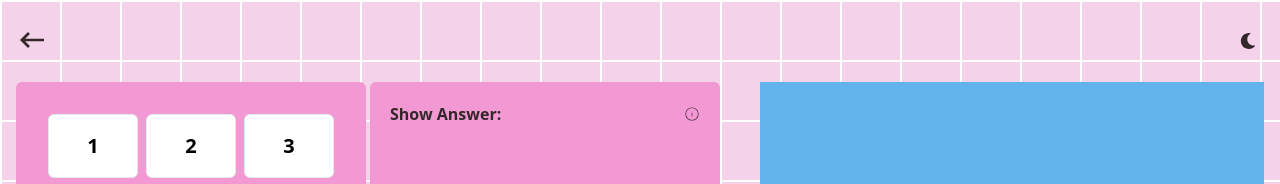
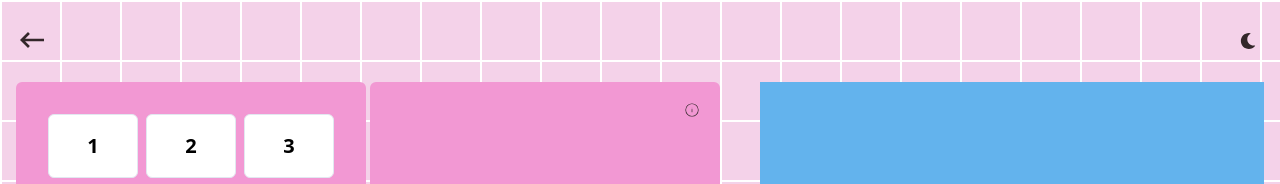
Before and after one commit to changyenna/my-website, a React (Create React App) app: page /playground in a window 1280 px wide. Shown: the top 184 px of the page. Built offline with nearby package versions, Linux system fonts and the light colour scheme.

Commit message:
minor ui updates

```diff
--- a/src/pages/playground/EightPuzzle/AnswerKey.js
+++ b/src/pages/playground/EightPuzzle/AnswerKey.js
@@ -5,10 +5,10 @@ import {
     Grid,
     GridItem,
     HStack,
-    Button,
     Popover,
     PopoverTrigger,
     PopoverContent,
+    PopoverFooter,
     PopoverHeader,
     PopoverBody,
     PopoverArrow,
@@ -43,7 +43,13 @@ const MatrixDisplay = ({ matrix }) => (
     </Grid>
 );
 
-const AnswerKey = ({ scrollBehavior, showAnswer, setShowAnswer, path }) => {
+const AnswerKey = ({
+    scrollBehavior,
+    showAnswer,
+    setShowAnswer,
+    path,
+    shufflePressed
+}) => {
     return (
         <Box
             // width="100%"
@@ -57,11 +63,15 @@ const AnswerKey = ({ scrollBehavior, showAnswer, setShowAnswer, path }) => {
                             onClick={() => setShowAnswer(!showAnswer)}
                             cursor="pointer"
                         >
-                            {showAnswer ? 'Hide Answer: ' : 'Show Answer: '}
+                            {!shufflePressed
+                                ? null
+                                : showAnswer
+                                ? 'Hide Answer: '
+                                : 'Show Answer: '}
                         </Text>
                         <Popover placement="bottom">
                             <PopoverTrigger>
-                                <Box>
+                                <Box cursor="pointer">
                                     <CiCircleInfo />
                                 </Box>
                             </PopoverTrigger>
@@ -76,11 +86,9 @@ const AnswerKey = ({ scrollBehavior, showAnswer, setShowAnswer, path }) => {
                                         To solve the 8-puzzle and discover the
                                         most optimal path to the goal state, we
                                         employ the A* search algorithm. This
-                                        algorithm assesses various moves by
+                                        algorithm assesses potential moves by
                                         calculating the number of misplaced
-                                        tiles along each potential path,
-                                        utilizing a priority queue and a
-                                        heuristic function.
+                                        tiles along each potential path.
                                         <br />
                                         <br />
                                         A* search is a widely used algorithm in
@@ -92,6 +100,11 @@ const AnswerKey = ({ scrollBehavior, showAnswer, setShowAnswer, path }) => {
                                         efficiently to find the optimal
                                         solution.
                                     </PopoverBody>
+                                    <PopoverFooter>
+                                        Topics: Array, Breadth-First Search
+                                        (BFS), Matrix, Priority Queue, Heuristic
+                                        Functions
+                                    </PopoverFooter>
                                 </PopoverContent>
                             </Portal>
                         </Popover>
--- a/src/pages/playground/EightPuzzle/PuzzleBoard.js
+++ b/src/pages/playground/EightPuzzle/PuzzleBoard.js
@@ -35,6 +35,7 @@ const PuzzleBoard = () => {
 
     const shuffleBoard = () => {
         setIsFirstMount(false);
+        setShufflePressed(true);
 
         let selectedBoard = null;
         do {
@@ -100,6 +101,8 @@ const PuzzleBoard = () => {
 
     const [scrollBehavior, setScrollBehavior] = React.useState('inside');
     const [showAnswer, setShowAnswer] = React.useState(false);
+    const [shufflePressed, setShufflePressed] = useState(false);
+
     const textColors = useColorModeValue('light.1000', 'dark.100');
     const bgColors = useColorModeValue('light.100', 'dark.300');
     const buttonColors = useColorModeValue('light.300', 'light.400');
@@ -189,6 +192,7 @@ const PuzzleBoard = () => {
                         showAnswer={showAnswer}
                         setShowAnswer={setShowAnswer}
                         path={path}
+                        shufflePressed={shufflePressed}
                     />
                 </Box>
             </Box>
--- a/src/pages/playground/EightPuzzle/puzzleConfigurations.js
+++ b/src/pages/playground/EightPuzzle/puzzleConfigurations.js
@@ -1,9 +1,4 @@
 const puzzleConfigurations = [
-    [
-        [1, 2, 0], //2 moves
-        [4, 5, 3],
-        [7, 8, 6]
-    ],
     [
         [1, 0, 3], //3 moves
         [4, 2, 5],
--- a/src/pages/playground/EightPuzzle/puzzleSolver.js
+++ b/src/pages/playground/EightPuzzle/puzzleSolver.js
@@ -245,11 +245,11 @@ const solvePuzzle = (newBoard) => {
 
         iterations++;
         if (iterations === maxIterations) {
-            console.log('Max Iterations reached.');
+            // console.log('Max Iterations reached.');
         }
     }
 
-    console.log('No solution found within the maximum iterations.');
+    // console.log('No solution found within the maximum iterations.');
     return [];
 };
 
```
